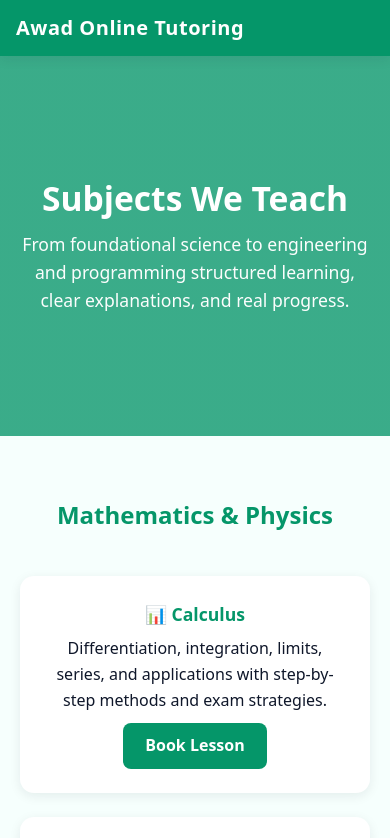
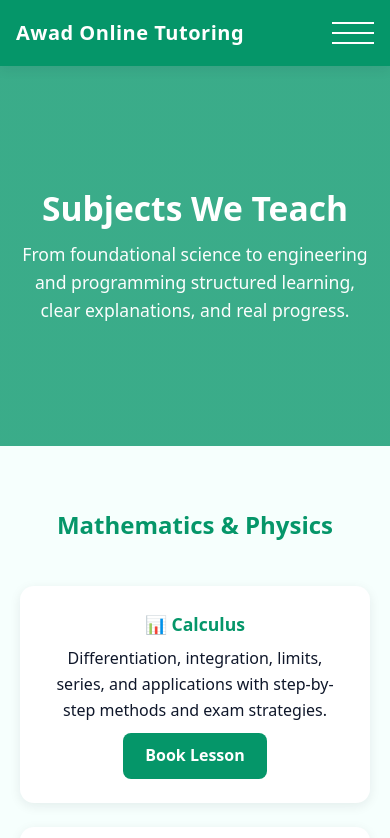
Before and after one commit to bilalawadd/AwadOnlineTutoring, a plain HTML site: page subjects.html in a window 390 px wide. Shown: the top 838 px of the page. Drawn offline with Linux system fonts and the light colour scheme.

Commit message:
Update subjects.html

```diff
--- a/subjects.html
+++ b/subjects.html
@@ -12,6 +12,11 @@
   <header class="header" id="top">
     <nav class="navbar">
       <div class="logo">Awad Online Tutoring</div>
+            <!-- Mobile hamburger -->
+      <button class="hamburger" aria-label="Open Menu" aria-expanded="false" aria-controls="nav-list">
+        <span></span><span></span><span></span>
+      </button>
+
       <ul class="nav-links" id="nav-list">
         <li><a href="./index.html">Home</a></li>
         <li><a href="./about.html">About Awad</a></li>
@@ -159,6 +164,29 @@
       });
     })();
   </script>
+  <!-- ===== Mobile menu + header behavior ===== -->
+  <script>
+    // Mobile menu toggle
+    const burger = document.querySelector('.hamburger');
+    const nav = document.getElementById('nav-list');
+    if (burger && nav) {
+      burger.addEventListener('click', () => {
+        const expanded = burger.getAttribute('aria-expanded') === 'true';
+        burger.setAttribute('aria-expanded', String(!expanded));
+        nav.classList.toggle('open');
+        burger.classList.toggle('open');
+      });
+    }
 
+    // Shrink header on scroll
+    const header = document.querySelector('.header');
+    const onScrollHeader = () => {
+      if (!header) return;
+      if (window.scrollY > 10) header.classList.add('scrolled');
+      else header.classList.remove('scrolled');
+    };
+    onScrollHeader();
+    window.addEventListener('scroll', onScrollHeader);
+  </script>
 </body>
 </html>
```
